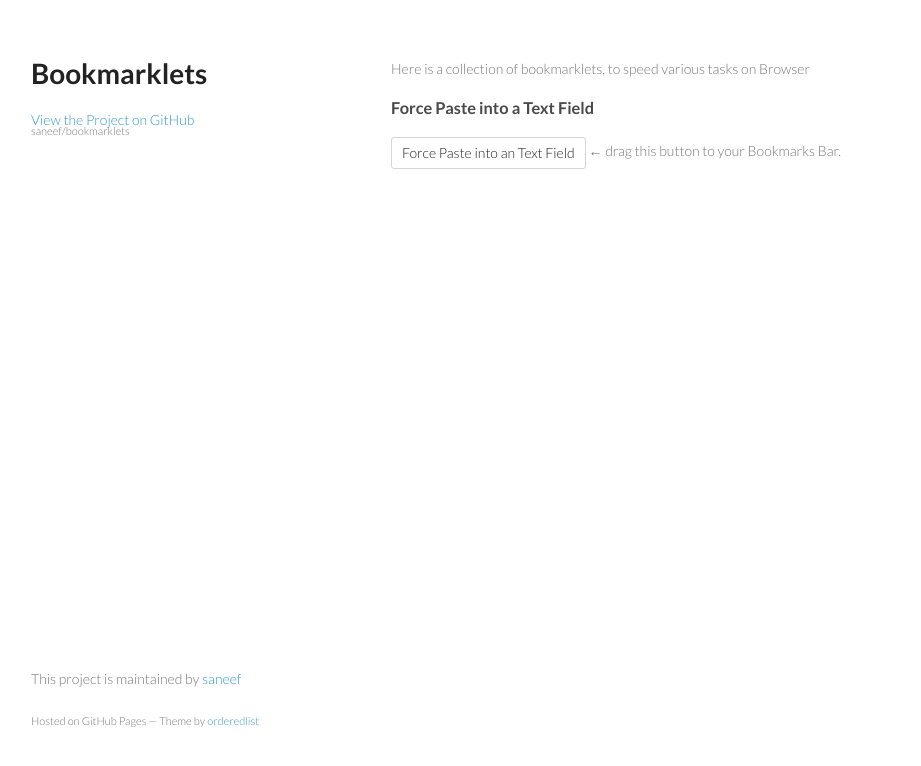
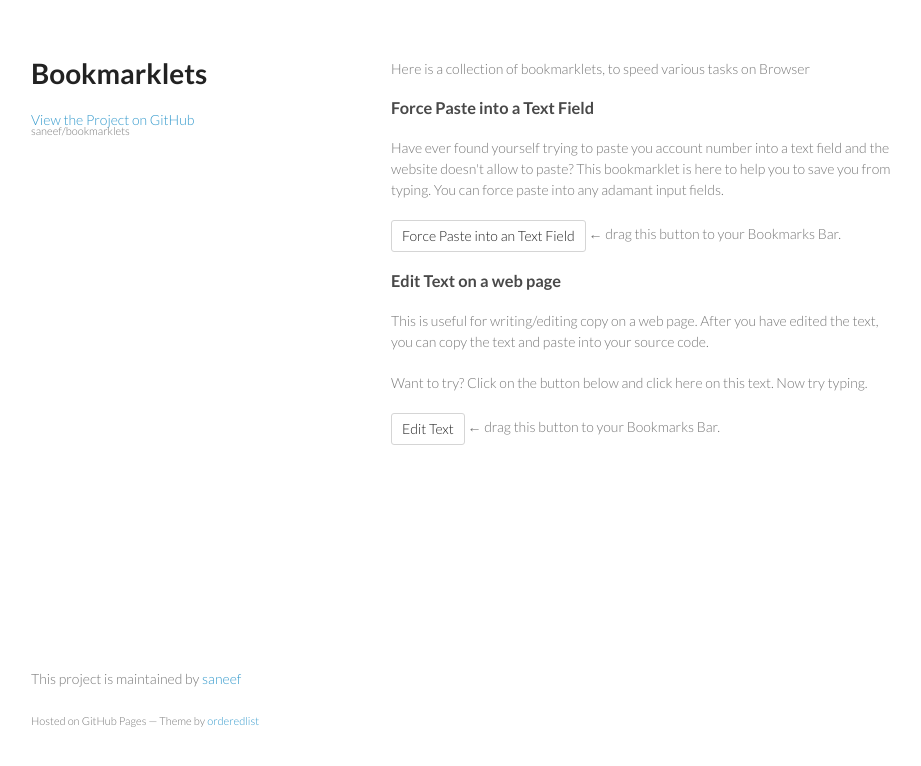
Before and after one commit to saneef/bookmarklets, a plain HTML site: page index.html in a window 1280 px wide. Shown: the whole page, without its empty margins (179-1100 px from the left). Drawn offline with Linux system fonts and the light colour scheme.

Commit message:
adding edit text bookmarklet

```diff
--- a/index.html
+++ b/index.html
@@ -24,7 +24,13 @@
         <p>Here is a collection of bookmarklets, to speed various tasks on Browser</p>
 
         <h3><a name="welcome-to-github-pages" class="anchor" href="#force-paste"><span class="octicon octicon-link"></span></a>Force Paste into a Text Field</h3>
-        <a class="btn btn btn--primary" href="javascript:!function()%7Bvar t%3Bt%3Dprompt('Text to paste',''),document.activeElement.value%3Dt%7D()%3B">Force Paste into an Text Field</a> ← drag this button to your Bookmarks Bar.
+        <p>Have ever found yourself trying to paste you account number into a text field and the website doesn't allow to paste? This bookmarklet is here to help you to save you from typing. You can force paste into any adamant input fields.</p>
+        <p><a class="btn btn btn--primary" href="javascript:!function()%7Bvar t%3Bt%3Dprompt('Text to paste',''),document.activeElement.value%3Dt%7D()%3B">Force Paste into an Text Field</a> ← drag this button to your Bookmarks Bar.</p>
+
+        <h3><a name="welcome-to-github-pages" class="anchor" href="#edit-text"><span class="octicon octicon-link"></span></a>Edit Text on a web page</h3>
+        <p>This is useful for writing/editing copy on a web page. After you have edited the text, you can copy the text and paste into your source code.</p>
+        <p>Want to try? Click on the button below and click here on this text. Now try typing.</p>
+        <p><a class="btn btn btn--primary" href="javascript:!function(){document.body.contentEditable=!0}();">Edit Text</a> ← drag this button to your Bookmarks Bar.</p>
       </section>
       <footer>
         <p>This project is maintained by <a href="https://github.com/saneef">saneef</a></p>
```
